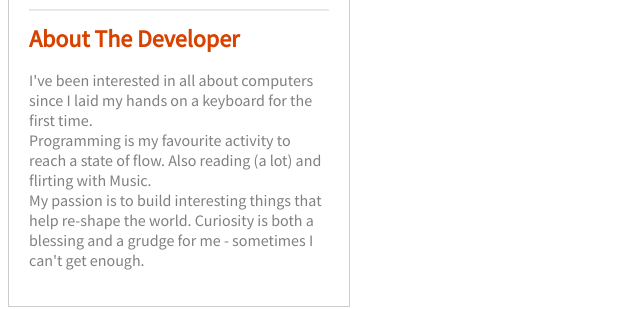
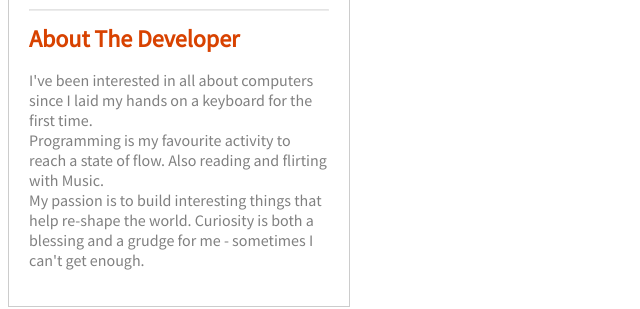
Before and after one commit to rafuka/CSS-Project-Assignment-3, a plain HTML site: page index.html in a window 1280 px wide. Shown: the part 315-624 px from the top of the page, 0-640 px from the left. Drawn offline with Linux system fonts and the light colour scheme.

Commit message:
Update index.html

```diff
--- a/index.html
+++ b/index.html
@@ -12,7 +12,7 @@
 		<h2 id="about-title">About The Developer</h2>
 		<p id="about">
 			I've been interested in all about computers since I laid my hands on a keyboard for the first time.<br>
-			Programming is my favourite activity to reach a state of flow. Also reading (a lot) and flirting with Music.<br>
+			Programming is my favourite activity to reach a state of flow. Also reading and flirting with Music.<br>
 			My passion is to build interesting things that help re-shape the world. Curiosity is both a blessing and a grudge for me - sometimes I can't get enough.
 
 		</p>
```
